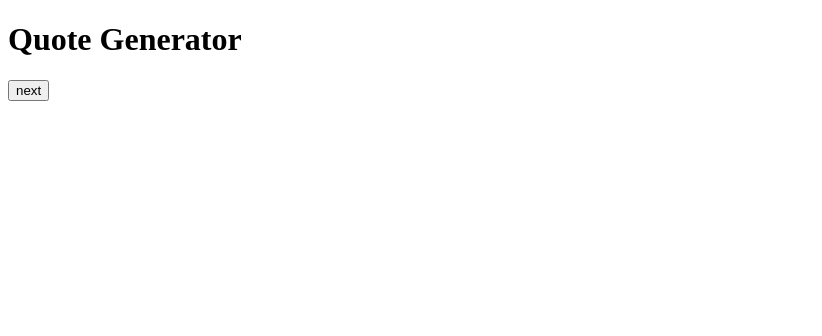
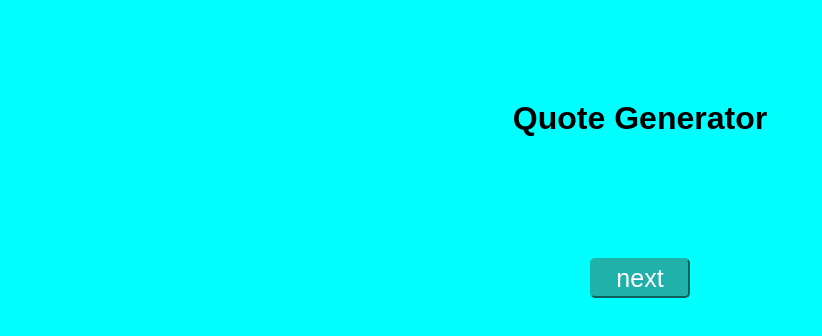
Before and after one commit to pro249/quote-generator, a plain HTML site: page index.html in a window 1280 px wide. Shown: the whole page, without its empty margins (0-822 px from the left). Drawn offline with Linux system fonts and the light colour scheme.

Commit message:
Update index.html

```diff
--- a/index.html
+++ b/index.html
@@ -4,11 +4,12 @@
     <meta charset="UTF-8">
     <meta http-equiv="X-UA-Compatible" content="IE=edge">
     <meta name="viewport" content="width=device-width, initial-scale=1.0">
+    <link rel="stylesheet" href="index.css">
     <title>Document</title>
 </head>
 <body>
     <h1>Quote Generator</h1>
-    <div>
+    <div id="box">
         <div id="quote"></div>
         <button id="button">next</button>
     </div>
```
